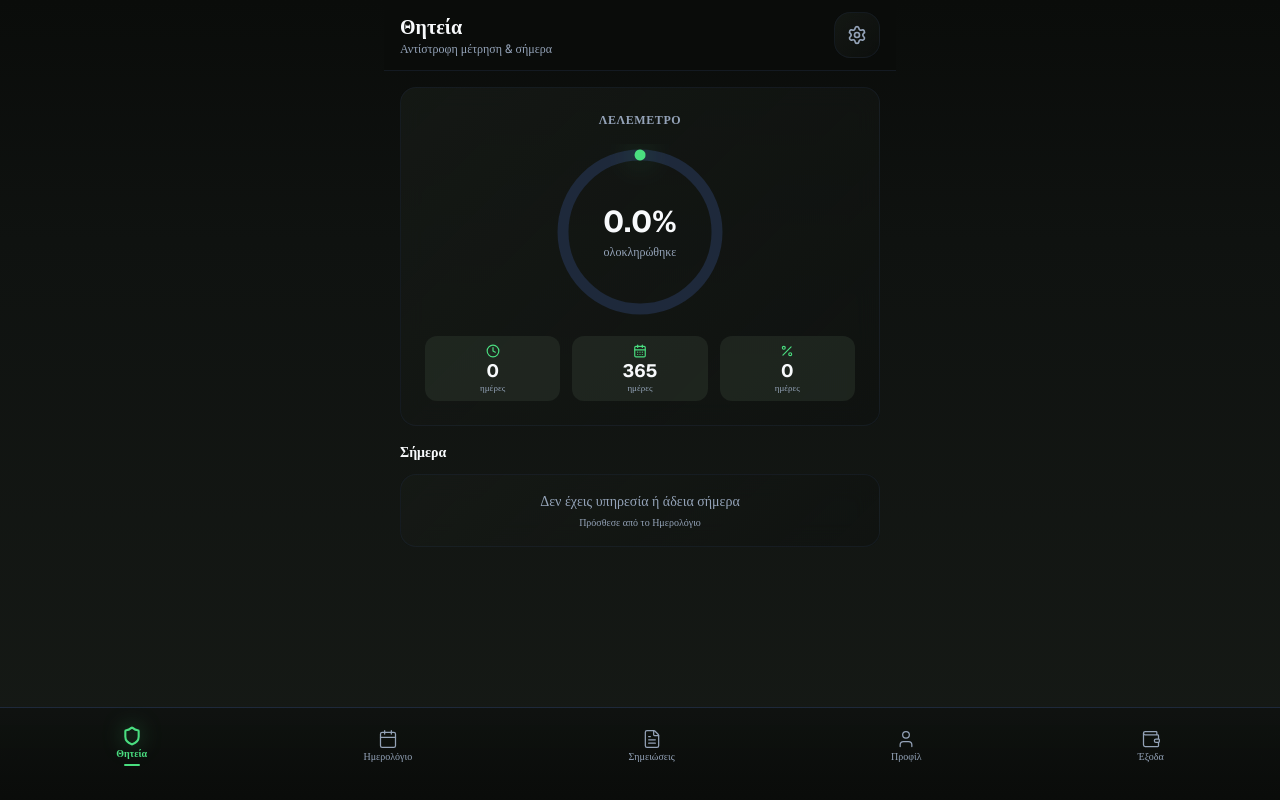
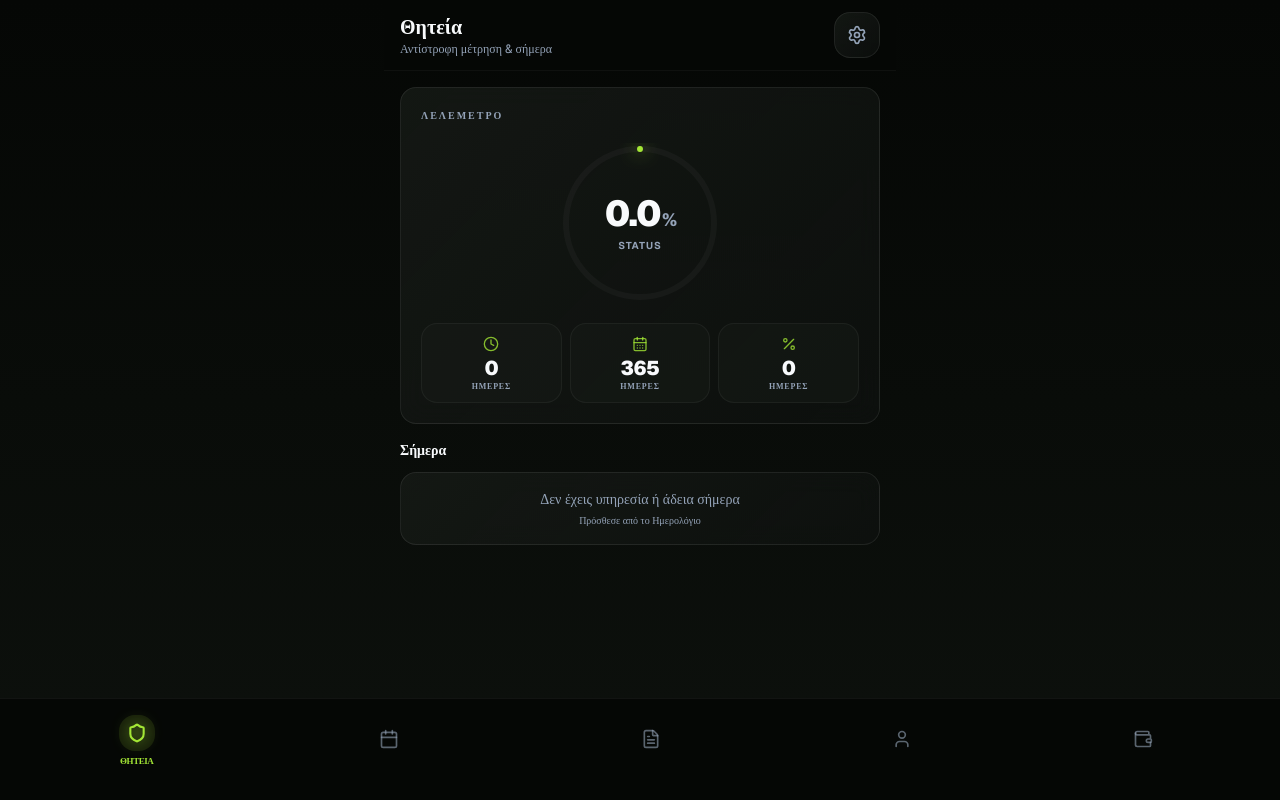
Before and after one commit to liakos199/v0-military-service-app, a Next.js app: page / in a window 1280 px wide. Built offline with nearby package versions, Linux system fonts and the light colour scheme.

Commit message:
Redesign: Tactical Minimalist UI/UX with Deep Forest palette

```diff
--- a/app/globals.css
+++ b/app/globals.css
@@ -4,43 +4,43 @@
 @custom-variant dark (&:is(.dark *));
 
 :root {
-  /* Tactical Dark Theme - High Contrast & Professional */
-  --background: #0A0C0A;
+  /* Deep Forest Tactical - Redesigned Palette */
+  --background: #050705;
   --foreground: #F8FAFC;
-  --card: #161A16;
+  --card: #0D110D;
   --card-foreground: #F8FAFC;
-  --popover: #161A16;
+  --popover: #0D110D;
   --popover-foreground: #F8FAFC;
-  --primary: #4ADE80;
-  --primary-foreground: #0A0C0A;
-  --secondary: #2D362D;
-  --secondary-foreground: #E2E8F0;
-  --muted: #1E293B;
+  --primary: #A3E635;
+  --primary-foreground: #050705;
+  --secondary: #1A201A;
+  --secondary-foreground: #CBD5E1;
+  --muted: #1A201A;
   --muted-foreground: #94A3B8;
-  --accent: #4ADE80;
-  --accent-foreground: #0A0C0A;
-  --destructive: #EF4444;
+  --accent: #38BDF8;
+  --accent-foreground: #050705;
+  --destructive: #F87171;
   --destructive-foreground: #FAFAFA;
-  --border: #1E293B;
-  --input: #1F2937;
-  --ring: #4ADE80;
-  --chart-1: #4ADE80;
-  --chart-2: #60A5FA;
+  --border: rgba(255, 255, 255, 0.08);
+  --input: #1A201A;
+  --ring: #A3E635;
+  --chart-1: #A3E635;
+  --chart-2: #38BDF8;
   --chart-3: #FBBF24;
   --chart-4: #F87171;
   --chart-5: #A78BFA;
   --radius: 0.75rem;
-  --sidebar: #0F1210;
+  --sidebar: #0D110D;
   --sidebar-foreground: #F8FAFC;
-  --sidebar-primary: #4ADE80;
-  --sidebar-primary-foreground: #0A0C0A;
-  --sidebar-accent: #2D362D;
-  --sidebar-accent-foreground: #E2E8F0;
-  --sidebar-border: #1E293B;
-  --sidebar-ring: #4ADE80;
-  --glass: rgba(22, 26, 22, 0.65);
-  --glass-border: rgba(30, 41, 59, 0.4);
-  --glass-highlight: rgba(248, 250, 252, 0.08);
+  --sidebar-primary: #A3E635;
+  --sidebar-primary-foreground: #050705;
+  --sidebar-accent: #1A201A;
+  --sidebar-accent-foreground: #CBD5E1;
+  --sidebar-border: rgba(255, 255, 255, 0.08);
+  --sidebar-ring: #A3E635;
+  --glass: rgba(13, 17, 13, 0.75);
+  --glass-border: rgba(255, 255, 255, 0.08);
+  --glass-highlight: rgba(248, 250, 252, 0.05);
 }
 
 @theme inline {
--- a/app/page.tsx
+++ b/app/page.tsx
@@ -27,7 +27,7 @@ export default function Home() {
     return (
       <div
         className={`fixed inset-0 flex flex-col items-center justify-center bg-background z-50 ${splashFading ? 'splash-out' : ''}`}
-        style={{ background: 'linear-gradient(180deg, #0A0C0A 0%, #0F1210 50%, #161A16 100%)' }}
+        style={{ background: 'linear-gradient(180deg, #050705 0%, #0D110D 100%)' }}
       >
         <div className="splash-icon flex flex-col items-center gap-5">
           <Image
@@ -50,7 +50,7 @@ export default function Home() {
   }
 
   return (
-    <main className="h-screen w-full bg-background flex flex-col overflow-hidden" style={{ background: 'linear-gradient(180deg, #0A0C0A 0%, #0F1210 30%, #161A16 100%)' }}>
+    <main className="h-screen w-full bg-background flex flex-col overflow-hidden" style={{ background: 'linear-gradient(180deg, #050705 0%, #0D110D 100%)' }}>
       {/* Content Area - Header + Scrollable Content */}
       <div className="flex-1 w-full max-w-lg mx-auto flex flex-col overflow-hidden">
         {activeTab === 'service' && <ServiceTab />}
--- a/components/bottom-nav.tsx
+++ b/components/bottom-nav.tsx
@@ -22,12 +22,12 @@ const tabs: { id: TabId; label: string; icon: typeof Shield }[] = [
 export function BottomNav({ activeTab, onTabChange }: BottomNavProps) {
   return (
     <nav
-      className="w-full flex-shrink-0 border-t border-border safe-bottom"
-      style={{ background: 'linear-gradient(180deg, rgba(15, 18, 16, 0.95), rgba(10, 12, 10, 0.98))', backdropFilter: 'blur(16px)', WebkitBackdropFilter: 'blur(16px)' }}
+      className="w-full flex-shrink-0 border-t border-white/5 safe-bottom"
+      style={{ background: 'rgba(5, 7, 5, 0.85)', backdropFilter: 'blur(20px)', WebkitBackdropFilter: 'blur(20px)' }}
       role="tablist"
       aria-label="Κύρια πλοήγηση"
     >
-      <div className="flex items-center justify-around px-2 py-3">
+      <div className="flex items-center justify-around px-4 py-2">
         {tabs.map((tab) => {
           const Icon = tab.icon
           const isActive = activeTab === tab.id
@@ -42,19 +42,24 @@ export function BottomNav({ activeTab, onTabChange }: BottomNavProps) {
                 onTabChange(tab.id)
               }}
               className={cn(
-                'flex flex-col items-center justify-center gap-0.5 py-1.5 px-3 rounded-xl min-h-[48px] min-w-[48px] transition-all duration-200',
+                'flex flex-col items-center justify-center gap-1 py-2 px-2 rounded-xl transition-all duration-300 relative',
                 isActive
                   ? 'text-primary'
-                  : 'text-muted-foreground active:scale-95'
+                  : 'text-muted-foreground/60 active:scale-90'
               )}
             >
-              <Icon className={cn('h-5 w-5', isActive && 'drop-shadow-[0_0_10px_rgba(74,222,128,0.6)]')} strokeWidth={isActive ? 2.5 : 1.5} />
-              <span className={cn('text-[10px] leading-tight', isActive ? 'font-semibold' : 'font-normal')}>
+              <div className={cn(
+                "p-2 rounded-xl transition-all duration-300",
+                isActive ? "bg-primary/10" : "bg-transparent"
+              )}>
+                <Icon className={cn('h-5 w-5', isActive && 'drop-shadow-[0_0_8px_var(--primary)]')} strokeWidth={isActive ? 2.5 : 2} />
+              </div>
+              <span className={cn(
+                'text-[9px] font-bold uppercase tracking-tighter transition-all duration-300',
+                isActive ? 'opacity-100' : 'opacity-0 h-0 overflow-hidden'
+              )}>
                 {tab.label}
               </span>
-              {isActive && (
-                <div className="h-0.5 w-4 rounded-full bg-primary mt-0.5" />
-              )}
             </button>
           )
         })}
--- a/components/calendar-tab.tsx
+++ b/components/calendar-tab.tsx
@@ -183,34 +183,34 @@ export function CalendarTab() {
       <div className="flex flex-col gap-4">
 
       {/* Calendar Card */}
-      <div className="glass-card rounded-2xl p-4">
+      <div className="glass-card rounded-2xl p-4 border border-white/5">
         {/* Month Navigation */}
-        <div className="flex items-center justify-between mb-3">
+        <div className="flex items-center justify-between mb-4">
           <button
             onClick={prevMonth}
-            className="p-2 rounded-xl bg-secondary min-h-[44px] min-w-[44px] flex items-center justify-center"
+            className="p-2 rounded-xl bg-secondary/50 border border-white/5 hover:bg-secondary transition-colors"
             aria-label="Προηγούμενος μήνας"
           >
-            <ChevronLeft className="h-5 w-5 text-foreground" />
+            <ChevronLeft className="h-4 w-4 text-foreground" />
           </button>
-          <span className="text-base font-semibold text-foreground">
+          <span className="text-sm font-black text-foreground uppercase tracking-widest">
             {GREEK_MONTHS[viewMonth]} {viewYear}
           </span>
           <button
             onClick={nextMonth}
-            className="p-2 rounded-xl bg-secondary min-h-[44px] min-w-[44px] flex items-center justify-center"
+            className="p-2 rounded-xl bg-secondary/50 border border-white/5 hover:bg-secondary transition-colors"
             aria-label="Επόμενος μήνας"
           >
-            <ChevronRight className="h-5 w-5 text-foreground" />
+            <ChevronRight className="h-4 w-4 text-foreground" />
           </button>
         </div>
 
         {/* Day Names */}
-        <div className="grid grid-cols-7 gap-1 mb-1">
+        <div className="grid grid-cols-7 gap-1 mb-2">
           {greekDaysStartMonday.map((d) => (
             <div
               key={d}
-              className="text-center text-[10px] text-muted-foreground font-medium py-1"
+              className="text-center text-[9px] text-muted-foreground font-black uppercase tracking-tighter py-1"
             >
               {d}
             </div>
@@ -236,22 +236,22 @@ export function CalendarTab() {
                 key={day}
                 onClick={() => handleDayPress(day)}
                 className={cn(
-                  'relative aspect-square w-full rounded-xl text-sm flex flex-col items-center justify-center transition-colors min-h-[44px]',
+                  'relative aspect-square w-full rounded-xl text-xs flex flex-col items-center justify-center transition-all duration-300',
                   isSelected
-                    ? 'bg-primary text-primary-foreground font-bold'
+                    ? 'bg-primary text-primary-foreground font-black shadow-[0_0_15px_rgba(163,230,53,0.4)]'
                     : isToday
-                      ? 'bg-secondary text-primary font-semibold ring-1 ring-primary'
-                      : 'text-foreground active:bg-secondary'
+                      ? 'bg-primary/10 text-primary font-black border border-primary/30'
+                      : 'text-foreground/80 hover:bg-secondary/50'
                 )}
               >
-                <span className="text-xs leading-none">{day}</span>
+                <span className="leading-none">{day}</span>
                 {/* Event dots */}
                 {(hasDuty || hasLeave) && (
-                  <div className="flex gap-0.5 mt-0.5">
+                  <div className="flex gap-0.5 mt-1">
                     {hasDuty && (
                       <span
                         className={cn(
-                          'w-1.5 h-1.5 rounded-full',
+                          'w-1 h-1 rounded-full',
                           isSelected ? 'bg-primary-foreground' : 'bg-chart-3'
                         )}
                       />
@@ -259,8 +259,8 @@ export function CalendarTab() {
                     {hasLeave && (
                       <span
                         className={cn(
-                          'w-1.5 h-1.5 rounded-full',
-                          isSelected ? 'bg-primary-foreground' : 'bg-chart-2'
+                          'w-1 h-1 rounded-full',
+                          isSelected ? 'bg-primary-foreground' : 'bg-accent'
                         )}
                       />
                     )}
@@ -272,14 +272,14 @@ export function CalendarTab() {
         </div>
 
         {/* Legend */}
-        <div className="flex items-center justify-center gap-4 mt-3 pt-3 border-t border-border">
-          <div className="flex items-center gap-1.5">
-            <span className="w-2 h-2 rounded-full bg-chart-3" />
-            <span className="text-[10px] text-muted-foreground">Υπηρεσία</span>
+        <div className="flex items-center justify-center gap-6 mt-4 pt-4 border-t border-white/5">
+          <div className="flex items-center gap-2">
+            <span className="w-1.5 h-1.5 rounded-full bg-chart-3 shadow-[0_0_8px_rgba(251,191,36,0.5)]" />
+            <span className="text-[9px] font-black text-muted-foreground uppercase tracking-widest">Υπηρεσία</span>
           </div>
-          <div className="flex items-center gap-1.5">
-            <span className="w-2 h-2 rounded-full bg-chart-2" />
-            <span className="text-[10px] text-muted-foreground">Άδεια</span>
+          <div className="flex items-center gap-2">
+            <span className="w-1.5 h-1.5 rounded-full bg-accent shadow-[0_0_8px_rgba(56,189,248,0.5)]" />
+            <span className="text-[9px] font-black text-muted-foreground uppercase tracking-widest">Άδεια</span>
           </div>
         </div>
       </div>
--- a/components/service-tab.tsx
+++ b/components/service-tab.tsx
@@ -169,74 +169,74 @@ export function ServiceTab() {
           </FullscreenModal>
 
           {/* Main Progress Ring - LELEmeter */}
-          <div className="glass-card rounded-2xl p-6 flex flex-col items-center gap-4">
-            <p className="text-xs font-semibold text-muted-foreground uppercase tracking-wider">
-              Λελέμετρο
-            </p>
-            <div className="relative w-44 h-44">
+          <div className="glass-card rounded-2xl p-5 flex flex-col items-center gap-5">
+            <div className="flex items-center justify-between w-full">
+              <p className="text-[10px] font-bold text-muted-foreground uppercase tracking-[0.2em]">
+                Λελέμετρο
+              </p>
+              {dischargeDate && (
+                <div className="flex items-center gap-1.5 px-2 py-1 rounded-md bg-primary/10 border border-primary/20">
+                  <CalendarDays className="h-3 w-3 text-primary" />
+                  <span className="text-[10px] font-bold text-primary uppercase">
+                    {formatGreekDate(dischargeDate)}
+                  </span>
+                </div>
+              )}
+            </div>
+
+            <div className="relative w-40 h-40">
               <svg className="w-full h-full -rotate-90" viewBox="0 0 160 160">
                 <circle
                   cx="80"
                   cy="80"
-                  r="70"
+                  r="74"
                   fill="none"
-                  stroke="#1E293B"
-                  strokeWidth="10"
+                  stroke="rgba(255,255,255,0.03)"
+                  strokeWidth="6"
                 />
                 <circle
                   cx="80"
                   cy="80"
-                  r="70"
+                  r="74"
                   fill="none"
                   stroke="var(--primary)"
-                  strokeWidth="10"
+                  strokeWidth="6"
                   strokeLinecap="round"
-                  strokeDasharray={`${(percentage / 100) * circumference} ${circumference}`}
+                  strokeDasharray={`${(percentage / 100) * (2 * Math.PI * 74)} ${(2 * Math.PI * 74)}`}
                   className="transition-all duration-1000 ease-out"
                   style={{
-                    filter: 'drop-shadow(0 0 12px rgba(74, 222, 128, 0.5))',
+                    filter: 'drop-shadow(0 0 8px var(--primary))',
                   }}
                 />
               </svg>
               <div className="absolute inset-0 flex flex-col items-center justify-center">
-                <span className="text-3xl font-bold text-foreground">
-                  {percentage.toFixed(1)}%
+                <span className="text-4xl font-black text-foreground tracking-tighter">
+                  {percentage.toFixed(1)}<span className="text-lg text-muted-foreground ml-0.5">%</span>
                 </span>
-                <span className="text-xs text-muted-foreground mt-1">ολοκληρώθηκε</span>
+                <span className="text-[10px] font-bold text-muted-foreground uppercase tracking-widest mt-1">Status</span>
               </div>
             </div>
 
-            <div className="grid grid-cols-3 gap-3 w-full">
+            <div className="grid grid-cols-3 gap-2 w-full">
               <StatCard
                 icon={Clock}
                 label="Υπηρέτησες"
                 value={`${daysServed}`}
-                unit="ημέρες"
+                unit="ΗΜΕΡΕΣ"
               />
               <StatCard
                 icon={CalendarDays}
                 label="Απομένουν"
                 value={`${effectiveDaysRemaining}`}
-                unit="ημέρες"
+                unit="ΗΜΕΡΕΣ"
               />
               <StatCard
                 icon={Percent}
                 label="Άδειες"
                 value={`${totalLeaveDays}`}
-                unit="ημέρες"
+                unit="ΗΜΕΡΕΣ"
               />
             </div>
-
-            {dischargeDate && (
-              <div className="w-full text-center py-2 px-3 rounded-lg bg-secondary">
-                <p className="text-[10px] text-muted-foreground uppercase tracking-wider">
-                  Ημερομηνία απόλυσης
-                </p>
-                <p className="text-sm font-semibold text-primary mt-0.5">
-                  {formatGreekDate(dischargeDate)}
-                </p>
-              </div>
-            )}
           </div>
 
           {/* Today's Status Section */}
@@ -260,10 +260,12 @@ function StatCard({
   unit: string
 }) {
   return (
-    <div className="flex flex-col items-center gap-1 p-2 rounded-lg bg-secondary/50">
-      <Icon className="h-3.5 w-3.5 text-primary" />
-      <span className="text-lg font-bold text-foreground leading-none">{value}</span>
-      <span className="text-[9px] text-muted-foreground leading-none">{unit}</span>
+    <div className="flex flex-col items-center gap-1.5 p-3 rounded-xl bg-secondary/40 border border-white/5">
+      <Icon className="h-4 w-4 text-primary/80" />
+      <div className="flex flex-col items-center">
+        <span className="text-xl font-black text-foreground leading-none tracking-tight">{value}</span>
+        <span className="text-[8px] font-bold text-muted-foreground leading-none mt-1 tracking-widest">{unit}</span>
+      </div>
     </div>
   )
 }
@@ -289,22 +291,22 @@ function TodayStatus({
 
       {/* Active Leave */}
       {leave && (
-        <div className="glass-card rounded-xl p-4 flex items-center gap-3 ring-1 ring-chart-2/30">
-          <div className="w-10 h-10 rounded-lg bg-chart-2/20 flex items-center justify-center flex-shrink-0">
-            <Palmtree className="h-5 w-5 text-chart-2" />
+        <div className="glass-card rounded-2xl p-4 flex items-center gap-4 border border-accent/20 bg-accent/5 relative overflow-hidden">
+          <div className="absolute top-0 left-0 w-1 h-full bg-accent" />
+          <div className="w-12 h-12 rounded-xl bg-accent/10 flex items-center justify-center flex-shrink-0 shadow-[0_0_15px_rgba(56,189,248,0.15)]">
+            <Palmtree className="h-6 w-6 text-accent" />
           </div>
           <div className="flex-1 min-w-0">
             <div className="flex items-center gap-2">
-              <span className="text-sm font-semibold text-foreground">
+              <span className="text-sm font-black text-foreground uppercase tracking-tight">
                 {LEAVE_TYPE_LABELS[leave.type]}
               </span>
-              <span className="px-1.5 py-0.5 rounded-md bg-chart-2/20 text-chart-2 text-[10px] font-bold">
-                ΑΔΕΙΑ
+              <span className="px-1.5 py-0.5 rounded bg-accent text-accent-foreground text-[8px] font-black uppercase tracking-widest">
+                ACTIVE
               </span>
             </div>
-            <p className="text-xs text-muted-foreground mt-0.5">
-              {formatGreekDate(leave.startDate)} - {formatGreekDate(leave.endDate)} &middot;{' '}
-              {leave.days} ημ.
+            <p className="text-[10px] font-bold text-muted-foreground mt-1 uppercase tracking-wider">
+              {formatGreekDate(leave.startDate)} — {formatGreekDate(leave.endDate)}
             </p>
           </div>
         </div>
```
Also changed, not shown: components/profile-tab.tsx (+39 -32 lines), 1 other file (tests, documents, lock files or other folders).
